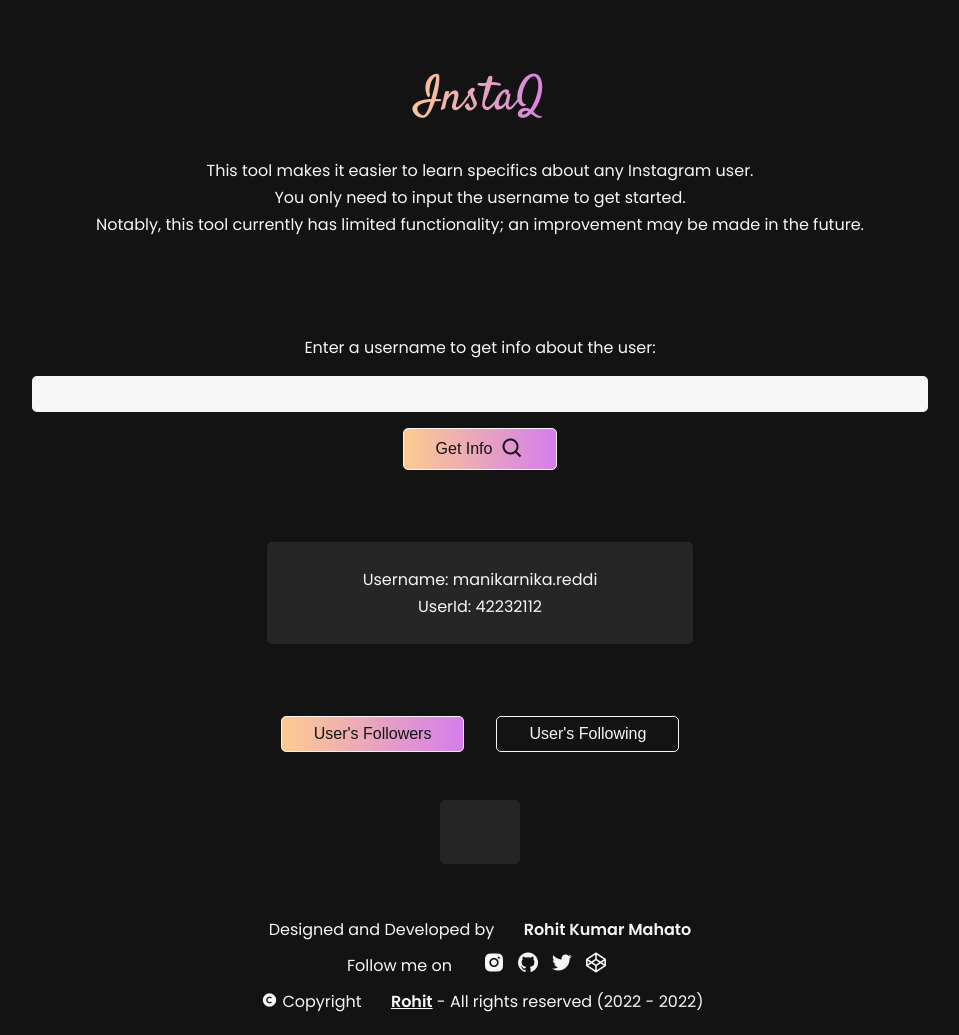
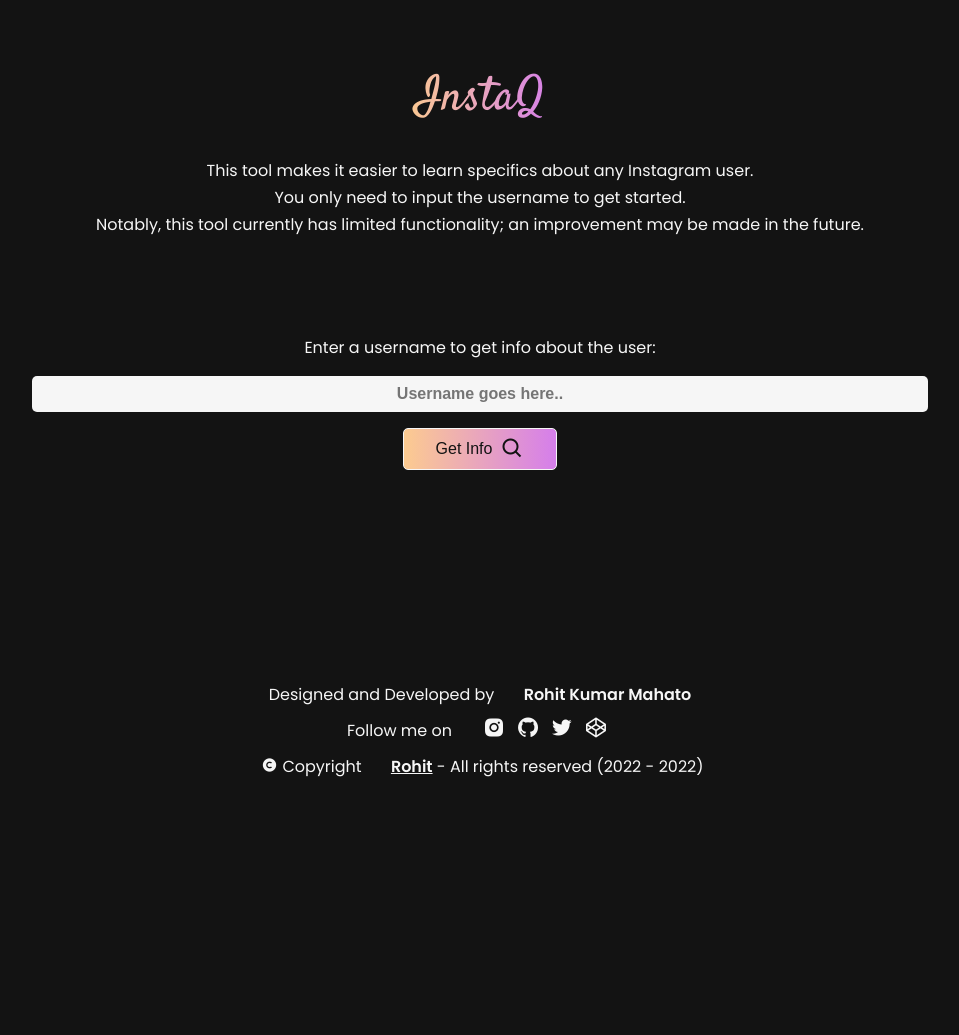
Before and after one commit to rohit7461/instaGram-api-app, a plain HTML site: page index.html in a window 1280 px wide. Shown: the whole page, without its empty margins (160-1119 px from the left). After the commit the page ends 800 px from the top, so only its background shows below. Drawn offline with nearby package versions, Linux system fonts and the light colour scheme.

Commit message:
Completed user follower and user following req and res

```diff
--- a/index.html
+++ b/index.html
@@ -48,7 +48,7 @@
         <label for="username"
           >Enter a username to get info about the user:</label
         >
-        <input type="text" name="username" id="formUsername" required />
+        <input type="text" placeholder="Username goes here.." name="username" id="formUsername" required />
         <button type="submit" class="btn active form-btn">
           Get Info <i class="bx bx-search"></i>
         </button>
@@ -56,7 +56,7 @@
     </section>
     <!-- input-form ends here -->
     <!-- user-profile starts here -->
-    <section class="user-profile active" id="userProfile">
+    <section class="user-profile" id="userProfile">
       <div class="profile">
         <!-- <div class="imgBx">
           <img src="avatar.png" id="userImg" alt="" />
@@ -70,7 +70,7 @@
     </section>
     <!-- user-profile ends here -->
     <!-- query-btns starts here -->
-    <section class="query-btns active" id="qBtns">
+    <section class="query-btns" id="qBtns">
       <button class="btn active" id="followerBtn">User's Followers</button>
       <button class="btn" id="followingBtn">User's Following</button>
       <!-- <button class="btn" id="recentBtn">User's Recent Public Post</button>
@@ -78,7 +78,7 @@
     </section>
     <!-- query-btns ends here -->
     <!-- profile-carousel starts here -->
-    <section class="profile-carousel active" id="profileCarousel">
+    <section class="profile-carousel" id="profileCarousel">
       <div class="carousel">
         <div class="content" id="profileBox">
           <!-- <div class="profile">
--- a/index.js
+++ b/index.js
@@ -108,6 +108,8 @@ followingBtn.addEventListener("click", () => {
     })
     .catch((err) => {
       console.log(err);
+      profileBox.innerHTML = userProfile.innerHTML = `<p>Error: ${err.message}<p>`; // when there is an error on request.
+      profileCarousel.classList.add("active");
     });
 });
 
@@ -155,6 +157,8 @@ followerBtn.addEventListener("click", () => {
     })
     .catch((err) => {
       console.log(err);
+      profileBox.innerHTML = userProfile.innerHTML = `<p>Error: ${err.message}<p>`; // when there is an error on request.
+      profileCarousel.classList.add("active");
     });
 });
 
```
